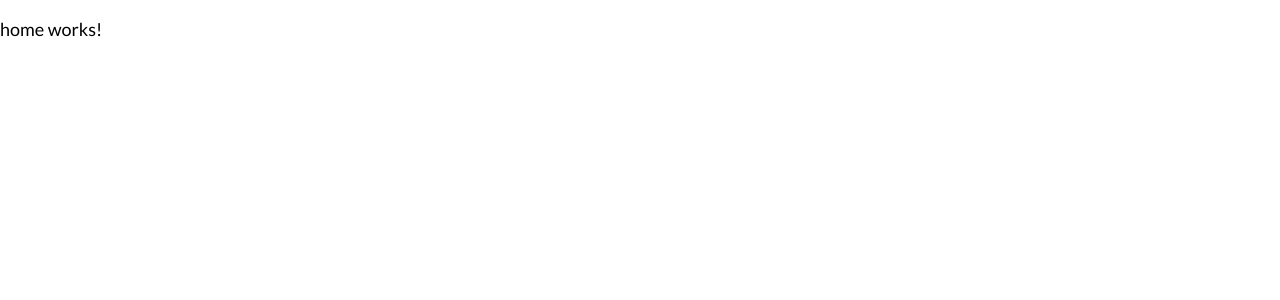
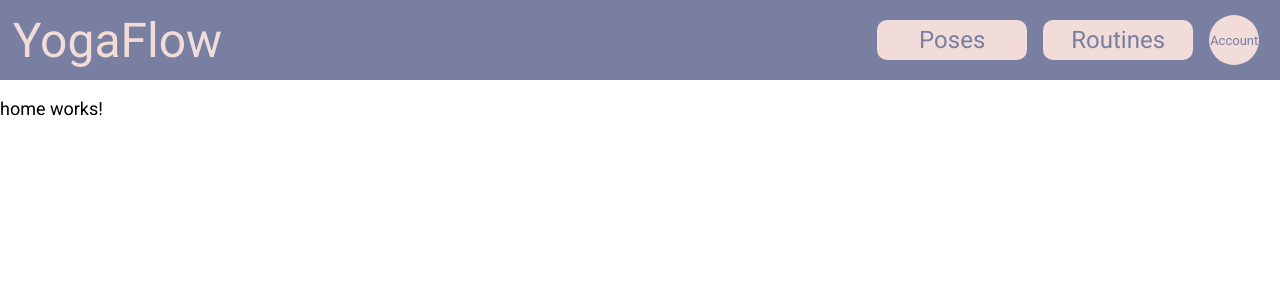
Before and after one commit to reneemes/yoga-flow-fe, an Angular app: page /home in a window 1280 px wide. Shown: the top 300 px of the page. Built offline with nearby package versions, Linux system fonts and the light colour scheme.

Commit message:
Feat: uninstalled icons and animations

```diff
--- a/package.json
+++ b/package.json
@@ -10,7 +10,6 @@
   },
   "private": true,
   "dependencies": {
-    "@angular/animations": "^19.0.0",
     "@angular/common": "^19.0.0",
     "@angular/compiler": "^19.0.0",
     "@angular/core": "^19.0.0",
--- a/src/app/app.component.ts
+++ b/src/app/app.component.ts
@@ -1,15 +1,25 @@
 import { Component } from '@angular/core';
-import { RouterOutlet } from '@angular/router';
-// import { HeaderComponent } from './components/header/header.component';
+import { RouterOutlet, Router } from '@angular/router';
+import { CommonModule } from '@angular/common';
+import { HeaderComponent } from './components/header/header.component';
 
 @Component({
   selector: 'app-root',
-  imports: [RouterOutlet],
+  standalone: true,
+  imports: [RouterOutlet, HeaderComponent, CommonModule],
   template: `
+    <app-header *ngIf="currentUrl !== '/'"></app-header>
     <router-outlet />
   `,
   styles: [],
 })
 export class AppComponent {
   title = 'YogaFlow';
+  currentUrl: string = '';
+
+  constructor(private router: Router) {
+    this.router.events.subscribe(() => {
+      this.currentUrl = this.router.url;
+    });
+  };
 }
--- a/src/app/app.config.ts
+++ b/src/app/app.config.ts
@@ -2,7 +2,8 @@ import { ApplicationConfig, provideZoneChangeDetection } from '@angular/core';
 import { provideRouter } from '@angular/router';
 
 import { routes } from './app.routes';
+import { provideAnimationsAsync } from '@angular/platform-browser/animations/async';
 
 export const appConfig: ApplicationConfig = {
-  providers: [provideZoneChangeDetection({ eventCoalescing: true }), provideRouter(routes)]
+  providers: [provideZoneChangeDetection({ eventCoalescing: true }), provideRouter(routes), provideAnimationsAsync('noop')]
 };
--- a/src/app/components/header/header.component.html
+++ b/src/app/components/header/header.component.html
@@ -1 +1,6 @@
-<p>header works!</p>
+<!-- <p>header works!</p>
+<div class="nav-wrapper">
+  <nav class="nav-bar">
+    <h1 class="title">YogaFlow</h1>
+  </nav>
+</div> -->
--- a/src/app/components/header/header.component.scss
+++ b/src/app/components/header/header.component.scss
@@ -0,0 +1,52 @@
+* {
+  // border: 1px solid orange;
+  margin: 0;
+}
+
+.nav-wrapper {
+  background-color: #787fa1;
+}
+
+.nav-bar {
+  display: flex;
+  align-items: center;
+  justify-content: space-between;
+  height: 80px;
+  margin: 0 1vw;
+}
+
+.title {
+  color: #f1dcd9;
+  font-size: 6vh;
+  cursor: pointer;
+}
+
+.buttons {
+  display: flex;
+  align-items: center;
+  // justify-content: flex-end;
+  // width: 28vw;
+
+  a {
+    // border: none;
+    display: flex;
+    align-items: center;
+    justify-content: center;
+    border-radius: 10px;
+    background-color: #f1dcd9;
+    height: 40px;
+    width: 150px;
+    margin: 0 8px;
+    cursor: pointer;
+    font-size: 3vh;
+    // color: #dc8998;
+    color: #787fa1;
+  }
+
+  .account-but {
+    border-radius: 50%;
+    height: 50px;
+    width: 50px;
+    font-size: small;
+  }
+}
--- a/src/app/components/header/header.component.ts
+++ b/src/app/components/header/header.component.ts
@@ -1,11 +1,37 @@
 import { Component } from '@angular/core';
+// import { Router } from '@angular/router';
+// import AccountCircleIcon from '@mui/icons-material/AccountCircle';
 
 @Component({
   selector: 'app-header',
   imports: [],
-  templateUrl: './header.component.html',
+  // templateUrl: './header.component.html',
+  template: `
+    <div class="nav-wrapper">
+      <nav class="nav-bar">
+        <a href="/home" class="title">YogaFlow</a>
+        <div class="buttons">
+          <a href="#" class="poses-but">Poses</a>
+          <a href="#" class="routine-but">Routines</a>
+          <a href="#" class="account-but">Account</a>
+        </div>
+      </nav>
+    </div>
+  `,
   styleUrl: './header.component.scss'
 })
 export class HeaderComponent {
+  // <h1 class="title" (click)="handleHomeNav()">YogaFlow</h1>
+  // constructor(private router: Router) {}
 
+  // handleHomeNav() {
+  //   this.router.navigate(['home']);
+  // }
+  // constructor(
+  //   private accountCircleIcon: AccountCircleIcon,
+  //   // private domSanitizer: DomSanitizer
+  // ) {
+  //   this.accountCircleIcon.addSvgIcon('home', this.domSanitizer.bypassSecurityTrustResourceUrl('/assets/icons/home.svg'));
+  //   // Add other icons in the same way
+  // }
 }
--- a/src/index.html
+++ b/src/index.html
@@ -6,6 +6,8 @@
   <base href="/">
   <meta name="viewport" content="width=device-width, initial-scale=1">
   <link rel="icon" type="image/x-icon" href="favicon.ico">
+  <link href="https://fonts.googleapis.com/css2?family=Roboto:wght@300;400;500&display=swap" rel="stylesheet">
+  <!-- <link href="https://fonts.googleapis.com/icon?family=Material+Icons" rel="stylesheet"> -->
 </head>
 <body>
   <app-root></app-root>
--- a/src/styles.scss
+++ b/src/styles.scss
@@ -17,3 +17,5 @@ body {
 a {
   text-decoration: none;
 }
+html, body { height: 100%; }
+body { margin: 0; font-family: Roboto, "Helvetica Neue", sans-serif; }
```
Also changed, not shown: 1 other file (tests, documents, lock files or other folders).
